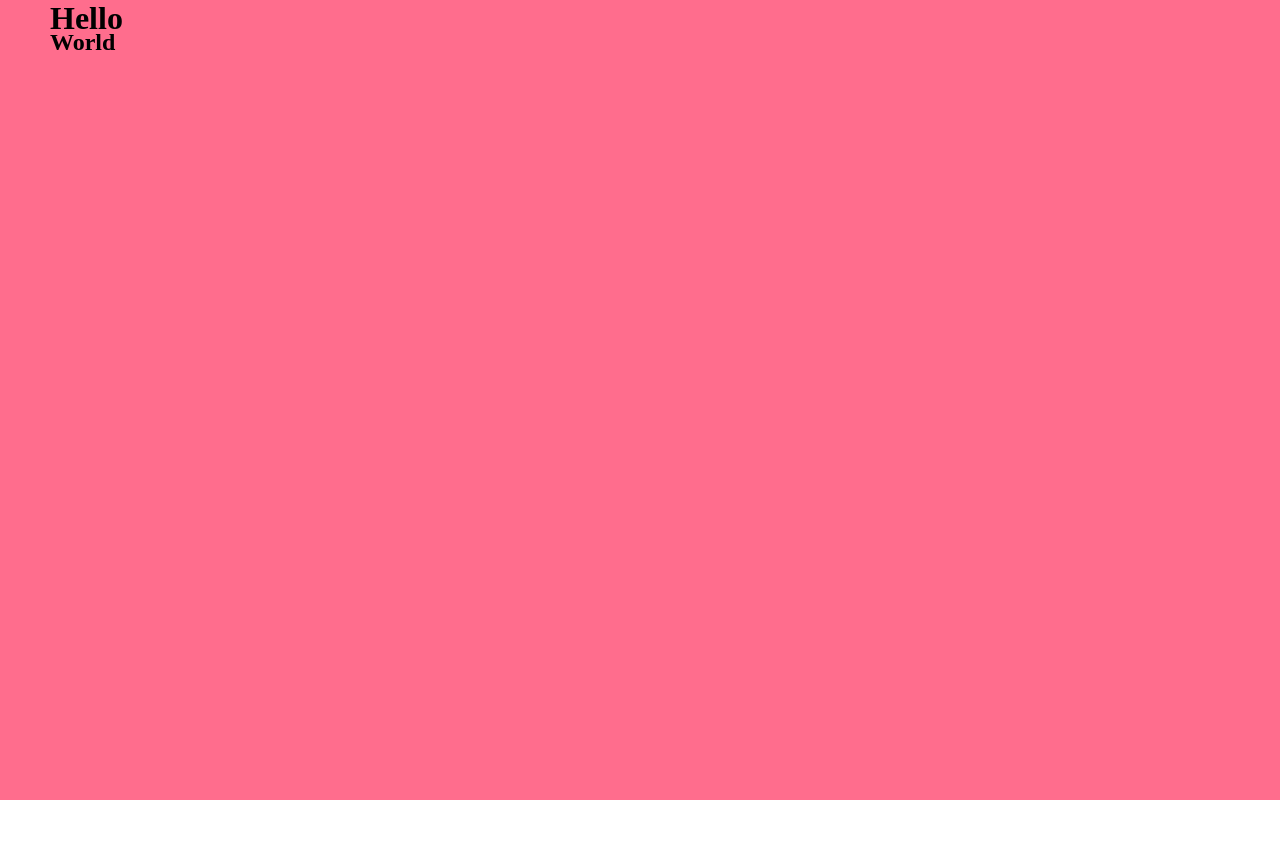
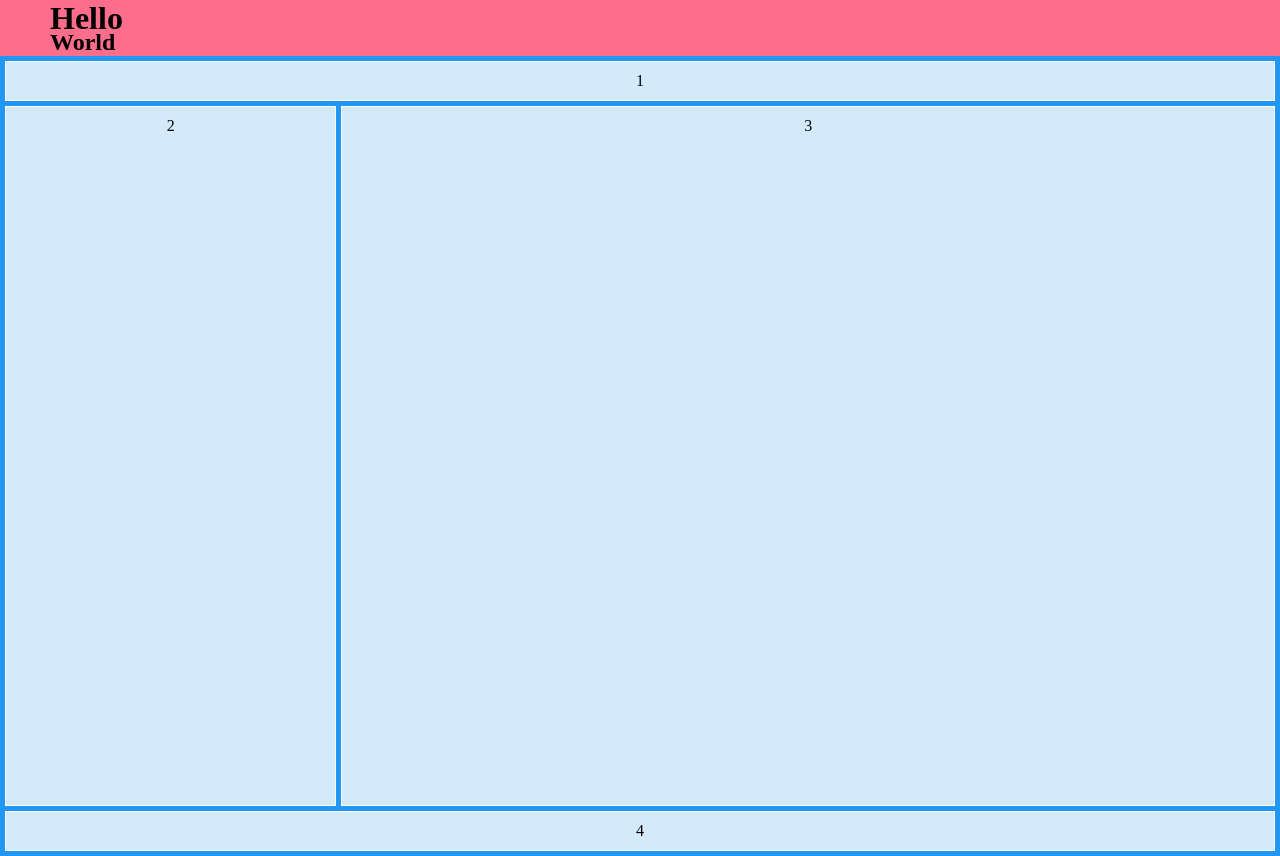
Before and after one commit to Eran2001/animating-react, a React (Vite) app: page / in a window 1280 px wide. Before the commit the page ends 800 px from the top, so only its background shows below. Built offline with nearby package versions, Linux system fonts and the light colour scheme.

Commit message:
add grid layout

```diff
--- a/src/App.jsx
+++ b/src/App.jsx
@@ -45,6 +45,12 @@ const App = () => {
     >
       <animated.h1 style={{ ...fade }}>Hello</animated.h1>
       <animated.h2 style={{ ...lateFade, ...styles }}>World</animated.h2>
+      <div className="main-container">
+        <div className="header">1</div>
+        <div className="aside">2</div>
+        <div className="main">3</div>
+        <div className="footer">4</div>
+      </div>
     </animated.div>
   );
 };
--- a/src/index.css
+++ b/src/index.css
@@ -7,3 +7,47 @@
 html, body {
   overflow-x: hidden;
 }
+
+.main-container {
+  display: grid;
+  grid-template-areas:
+    "header header header header"
+    "aside main main main"
+    "footer footer footer footer"
+  ;
+  grid-template-columns: auto, 3fr;
+  grid-template-rows: auto 2fr auto;
+  gap: 5px;
+  background-color: #2196F3;
+  padding: 5px;
+  min-height: 100vh;
+}
+
+.main-container > div {
+  background-color: rgba(255, 255, 255, 0.8);
+  padding: 10px;
+}
+
+.header {
+  grid-area: header;
+  text-align: center;
+  border: 1px solid #FFF;
+}
+
+.aside {
+  grid-area: aside;
+  border: 1px solid #FFF;
+  text-align: center;
+}
+
+.main {
+  grid-area: main;
+  border: 1px solid #FFF;
+  text-align: center;
+}
+
+.footer {
+  grid-area: footer;
+  border: 1px solid #FFF;
+  text-align: center;
+}
```
